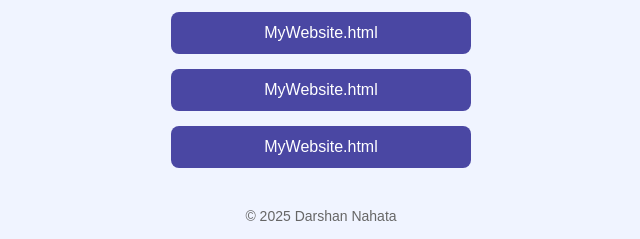
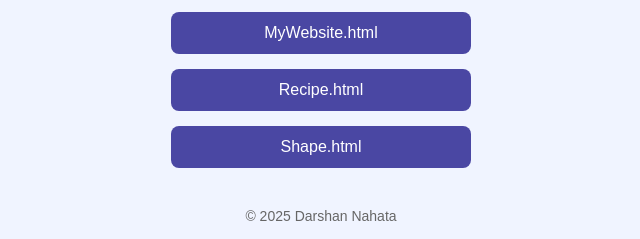
Before and after one commit to darshannahata5555-cpu/Projects1, a plain HTML site: page index.html in a window 1280 px wide. Shown: the part 585-824 px from the top of the page, 319-959 px from the left. Drawn offline with Linux system fonts and the light colour scheme.

Commit message:
Update index.html

```diff
--- a/index.html
+++ b/index.html
@@ -61,8 +61,8 @@
     <a href="List.html">List.html</a>
     <a href="Orbit.html">Moon-Orbit.html</a>
     <a href="Webpage.html">MyWebsite.html</a>
-    <a href="Recipe.html">MyWebsite.html</a>
-    <a href="Shape.html">MyWebsite.html</a>
+    <a href="Recipe.html">Recipe.html</a>
+    <a href="Shape.html">Shape.html</a>
   </div>
 
   <footer>© 2025 Darshan Nahata</footer>
```
